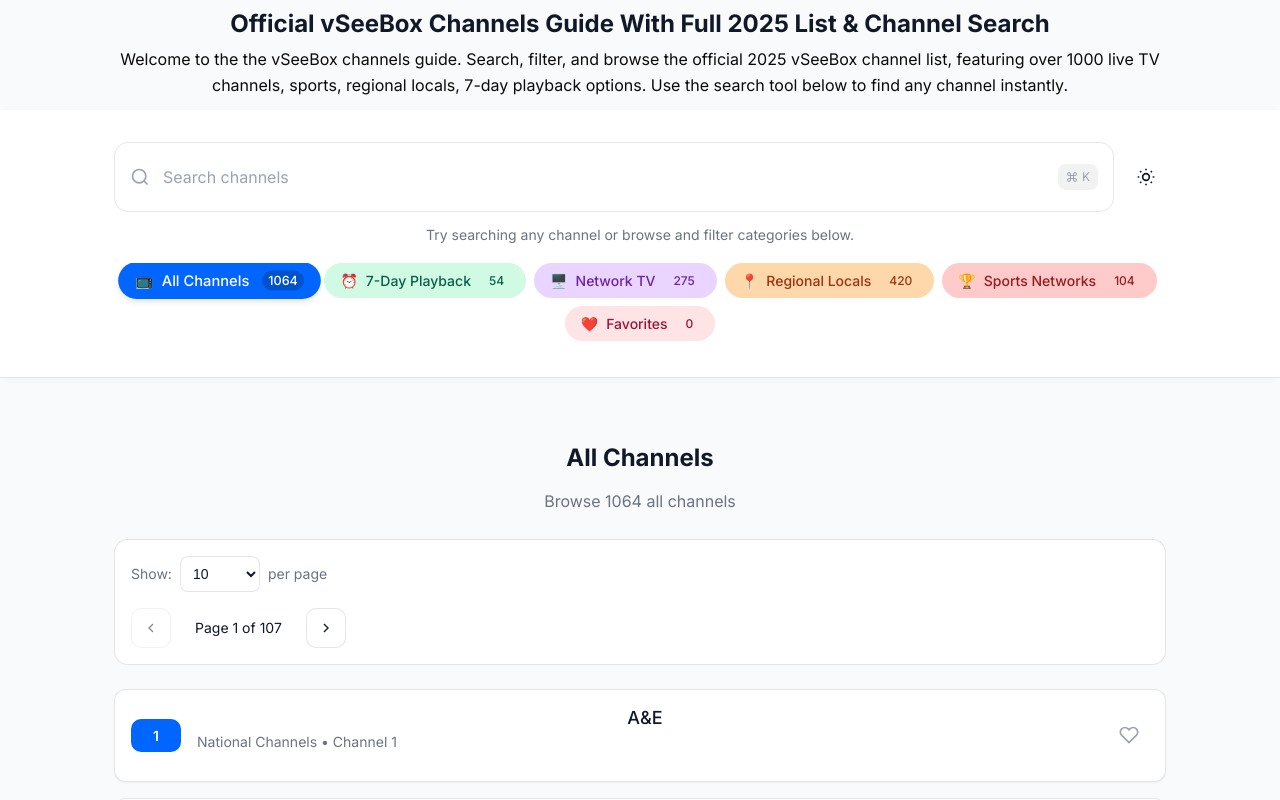
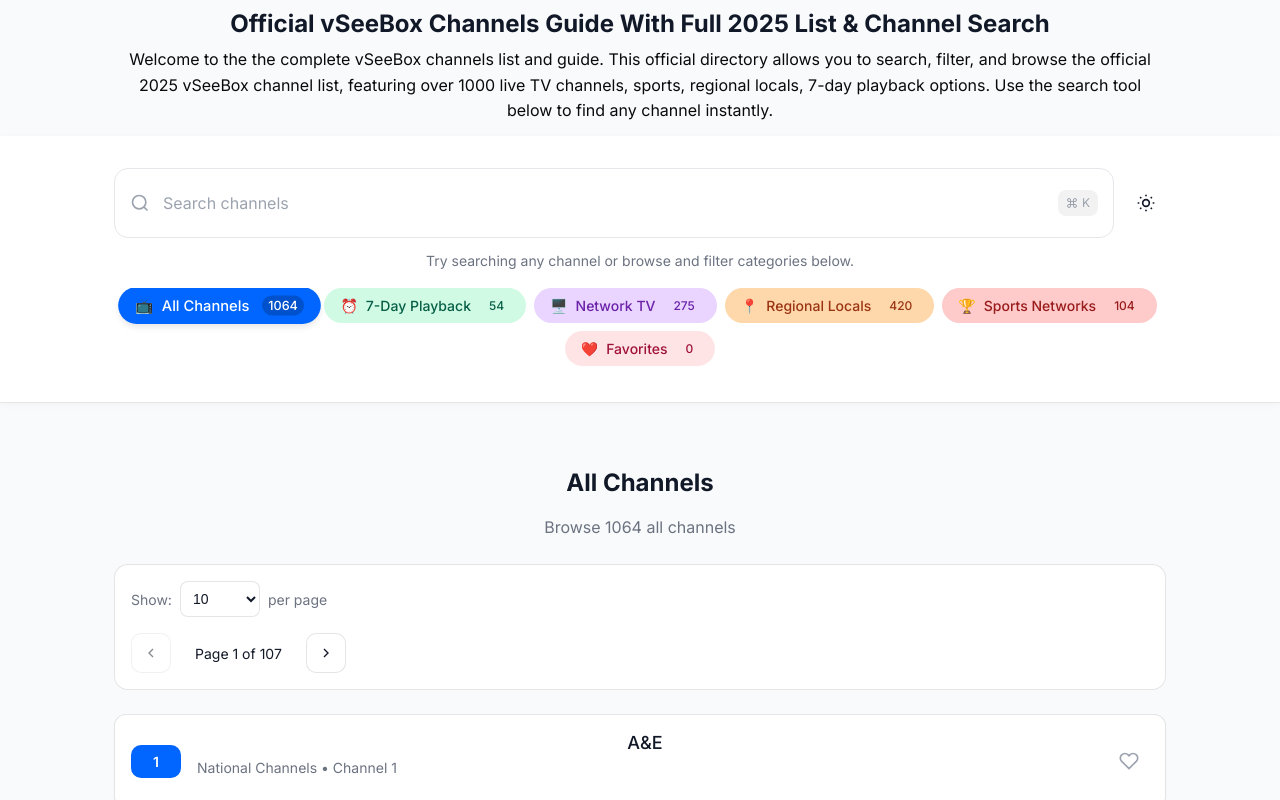
Before and after one commit to bryansturgis/vseeboxchannels, a plain HTML site: page index.html in a window 1280 px wide. Shown: the top 800 px of the page. Drawn offline with Linux system fonts and the light colour scheme; no server answers.

Commit message:
update summary in hero section

```diff
--- a/index.html
+++ b/index.html
@@ -218,7 +218,7 @@
     <div class="intro-hero-section container">
         <h1 class="main-title">Official vSeeBox Channels Guide With Full 2025 List & Channel Search</h1>
         <p class="summary-text">
-            Welcome to the the vSeeBox channels guide. Search, filter, and browse the official 2025 vSeeBox channel list, featuring over 1000 live TV channels, sports, regional locals, 7-day playback options. Use the search tool below to find any channel instantly.
+            Welcome to the the complete vSeeBox channels list and guide. This official directory allows you to search, filter, and browse the official 2025 vSeeBox channel list, featuring over 1000 live TV channels, sports, regional locals, 7-day playback options. Use the search tool below to find any channel instantly.
         </p>
     </div>
 
```
